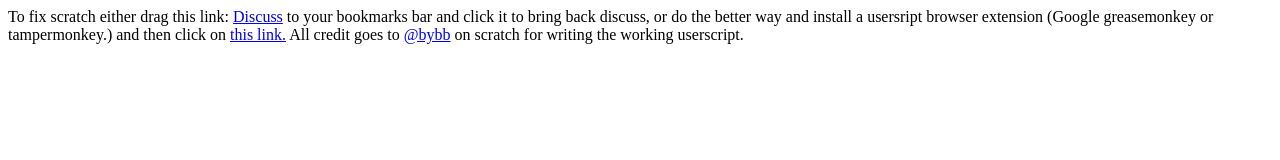
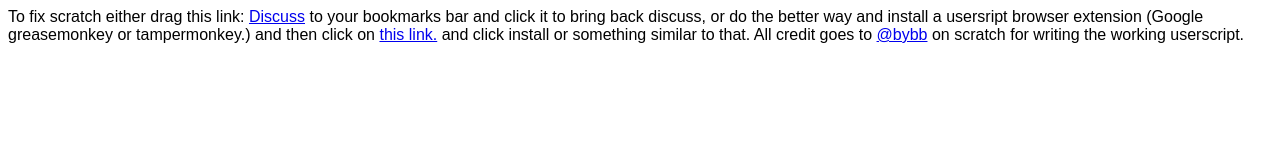
Before and after one commit to fossabot/tomblcode.github.io, a plain HTML site: page bbdiscuss.html in a window 1280 px wide. Drawn offline with Linux system fonts and the light colour scheme.

Commit message:
Update bbdiscuss.html

```diff
--- a/bbdiscuss.html
+++ b/bbdiscuss.html
@@ -1,10 +1,17 @@
 <html>
-<head><title>Bring Back Discuss</title></head>
+<head>
+ <title>Bring Back Discuss</title>
+ <style>
+  * {
+   font-family: Sans-Serif;
+  }
+ </style>
+ </head>
 <body>
 <p>
 To fix scratch either drag this link:
 <a href="javascript:(function()%7B(function()%20%7B'use%20strict'%3Bif%20(document.getElementsByClassName(%22site-nav%22)%5B0%5D)%20%7Bvar%20exploreLink%20%3D%20document.getElementsByClassName(%22site-nav%22)%5B0%5D.children%5B1%5D%3BexploreLink.innerHTML%20%3D%20%22%3Ca%20href%3D%5C%22%2Fdiscuss%2F%5C%22%3EDiscuss%3C%2Fa%3E%22%3B%7D%20else%20%7Bvar%20exploreLink%20%3D%20document.getElementsByClassName(%22explore%22)%5B0%5D%3BexploreLink.innerHTML%20%3D%20%22%3Ca%20href%3D%5C%22%2Fdiscuss%2F%5C%22%3E%3Cspan%3EDiscuss%3C%2Fspan%3E%3C%2Fa%3E%22%3B%7D%7D)()%7D)()">Discuss</a>
- to your bookmarks bar and click it to bring back discuss, or do the better way and install a usersript browser extension (Google greasemonkey or tampermonkey.) and then click on <a href="#">this link.</a>
+ to your bookmarks bar and click it to bring back discuss, or do the better way and install a usersript browser extension (Google greasemonkey or tampermonkey.) and then click on <a href="https://github.com/tomblcode/tomblcode.github.io/raw/master/bbdiscuss.user.js">this link.</a> and click install or something similar to that.
 All credit goes to <a href="https://scratch.mit.edu/users/bybb/">@bybb</a> on scratch for writing the working userscript.
 </p>
 </body>
```
